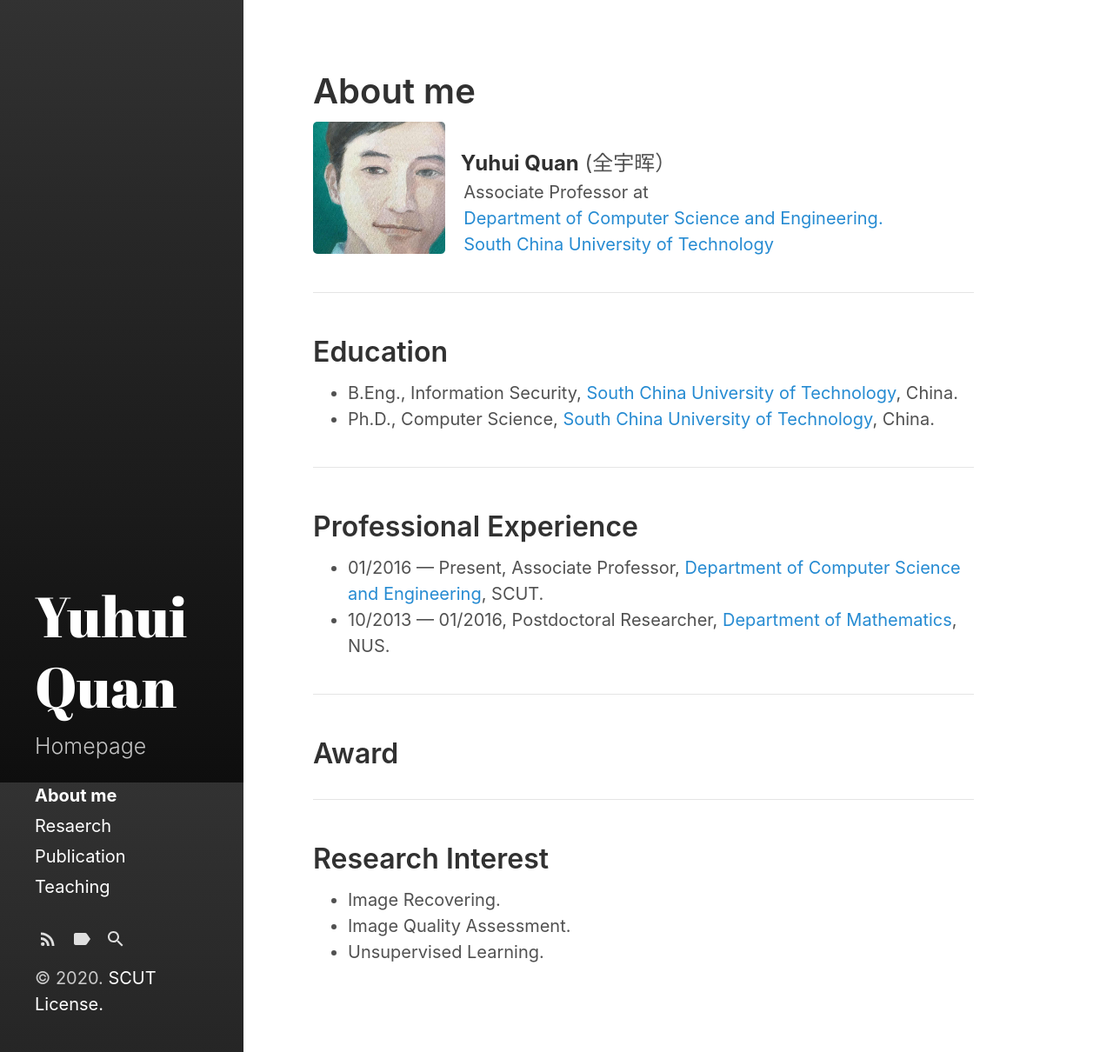
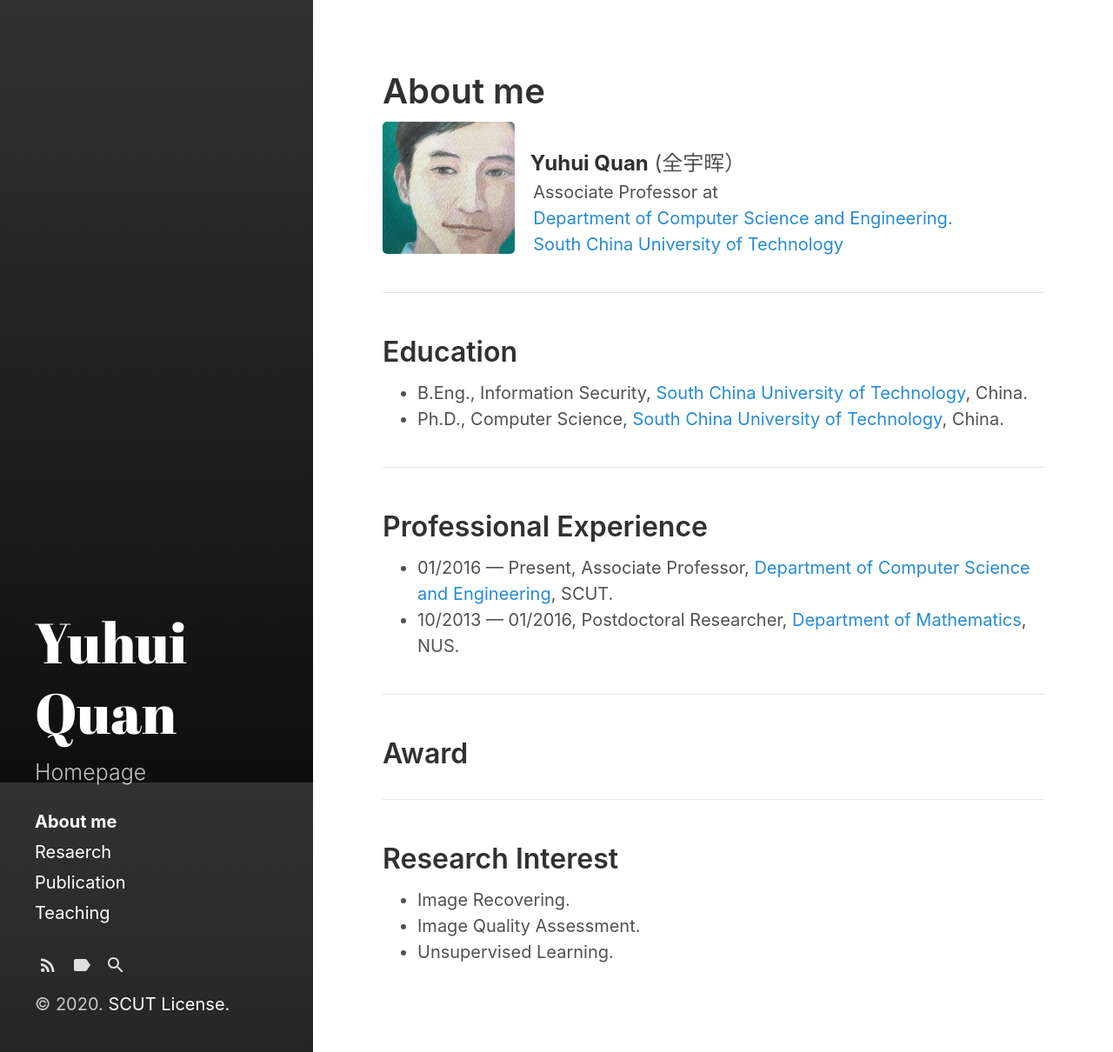
Before and after one commit to Dofboom/Dofboom.github.io, a Jekyll site: the page built from index.html, in a window 1280 px wide and 1210 px high. Shown: the whole window at 87% size. Built offline with Jekyll 4.4.1, drawn with Linux system fonts in a browser that asks for light colours; the list of posts is cut into pages by our own code.

Commit message:
Update _variables.scss

```diff
--- a/_sass/hydeout/_variables.scss
+++ b/_sass/hydeout/_variables.scss
@@ -29,7 +29,7 @@ $padding-v: 1em !default;
 $padding-h: 1.5em !default;
 $heading-spacing: 0.5rem !default;
 $section-spacing: 2rem !default;
-$sidebar-width: 14rem !default;
+$sidebar-width: 18rem !default;
 
 $large-breakpoint: 49rem !default;
 $large-font-size: 1.25rem !default;
```
